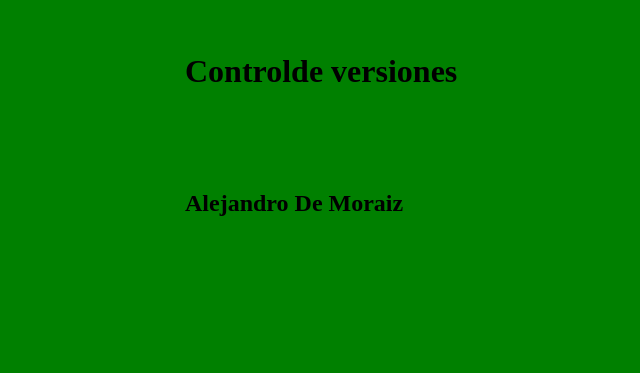
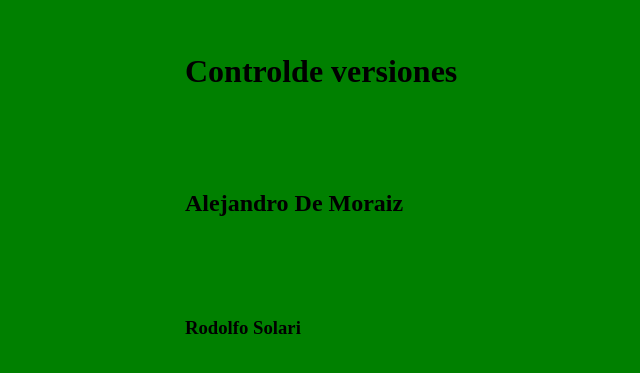
Before and after one commit to Bernheim1/TP_SO_i4_104_, a plain HTML site: page index.html in a window 1280 px wide. Shown: the part 147-520 px from the top of the page, without its empty margins (115-755 px from the left). Drawn offline with Linux system fonts and the light colour scheme.

Commit message:
ALFA: modificado archivo index.html

```diff
--- a/index.html
+++ b/index.html
@@ -9,5 +9,6 @@
 <body>
   <h1>Controlde versiones</h1>
   <h2>Alejandro De Moraiz</h2>
+  <h3>Rodolfo Solari</h3>
 </body>
 </html>
```
